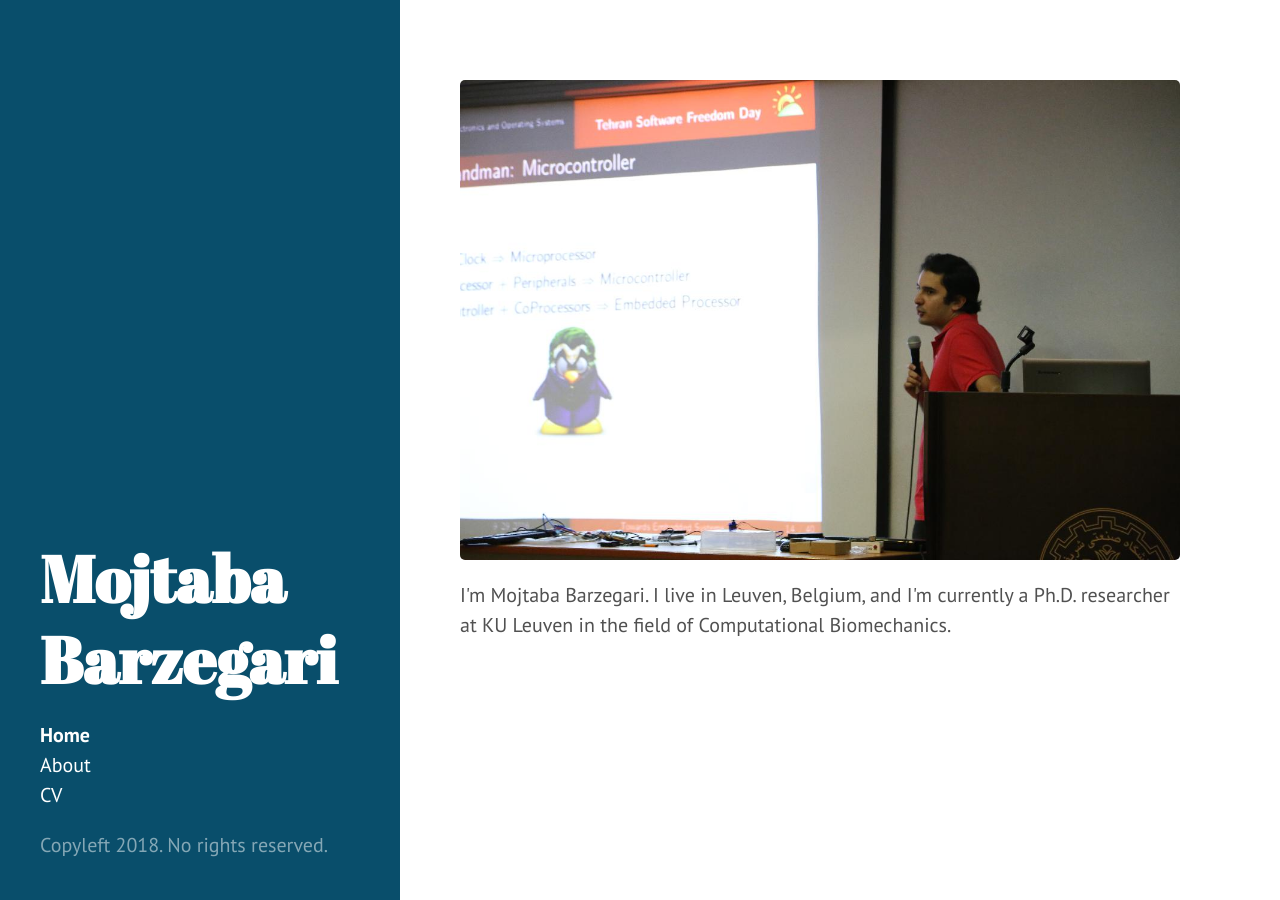
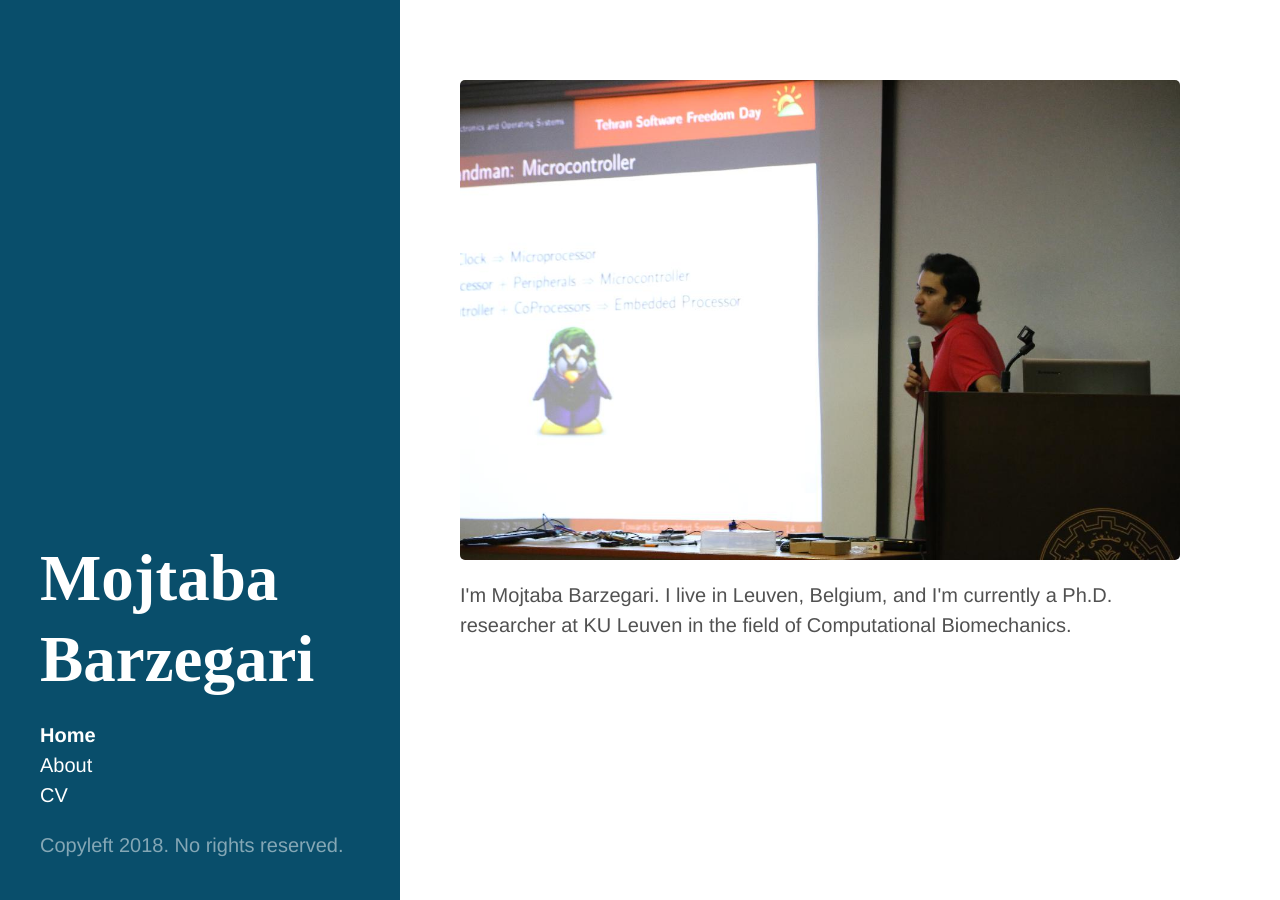
Before and after one commit to mbarzegary/mbarzegary.github.io, a Jekyll site: the page built from index.html, in a window 1280 px wide. Built offline with Jekyll 4.4.1, drawn with Linux system fonts in a browser that asks for light colours; some web fonts are replaced; Markdown is read by kramdown in place of the engine named in the settings; the list of posts is cut into pages by our own code.

Commit message:
fixing font issue

```diff
--- a/_includes/head.html
+++ b/_includes/head.html
@@ -18,7 +18,8 @@
   <link rel="stylesheet" href="/public/css/poole.css">
   <link rel="stylesheet" href="/public/css/syntax.css">
   <link rel="stylesheet" href="/public/css/hyde.css">
-  <link rel="stylesheet" href="http://fonts.googleapis.com/css?family=PT+Sans:400,400italic,700|Abril+Fatface">
+  <!-- <link rel="stylesheet" href="https://fonts.googleapis.com/css?family=PT+Sans:400,400italic,700|Abril+Fatface"> -->
+  <link rel="stylesheet" href="/public/css/font.css">
 
   <!-- Icons -->
   <link rel="apple-touch-icon-precomposed" sizes="144x144" href="/public/apple-touch-icon-144-precomposed.png">
--- /dev/null
+++ b/public/css/font.css
@@ -0,0 +1,112 @@
+/* latin-ext */
+@font-face {
+    font-family: 'Abril Fatface';
+    font-style: normal;
+    font-weight: 400;
+    src: local('Abril Fatface'), local('AbrilFatface-Regular'), url(https://fonts.gstatic.com/s/abrilfatface/v9/zOL64pLDlL1D99S8g8PtiKchq-lmjdLh.woff2) format('woff2');
+    unicode-range: U+0100-024F, U+0259, U+1E00-1EFF, U+2020, U+20A0-20AB, U+20AD-20CF, U+2113, U+2C60-2C7F, U+A720-A7FF;
+  }
+  /* latin */
+  @font-face {
+    font-family: 'Abril Fatface';
+    font-style: normal;
+    font-weight: 400;
+    src: local('Abril Fatface'), local('AbrilFatface-Regular'), url(https://fonts.gstatic.com/s/abrilfatface/v9/zOL64pLDlL1D99S8g8PtiKchq-dmjQ.woff2) format('woff2');
+    unicode-range: U+0000-00FF, U+0131, U+0152-0153, U+02BB-02BC, U+02C6, U+02DA, U+02DC, U+2000-206F, U+2074, U+20AC, U+2122, U+2191, U+2193, U+2212, U+2215, U+FEFF, U+FFFD;
+  }
+  /* cyrillic-ext */
+  @font-face {
+    font-family: 'PT Sans';
+    font-style: italic;
+    font-weight: 400;
+    src: local('PT Sans Italic'), local('PTSans-Italic'), url(https://fonts.gstatic.com/s/ptsans/v9/jizYRExUiTo99u79D0e0ysmIEDQ.woff2) format('woff2');
+    unicode-range: U+0460-052F, U+1C80-1C88, U+20B4, U+2DE0-2DFF, U+A640-A69F, U+FE2E-FE2F;
+  }
+  /* cyrillic */
+  @font-face {
+    font-family: 'PT Sans';
+    font-style: italic;
+    font-weight: 400;
+    src: local('PT Sans Italic'), local('PTSans-Italic'), url(https://fonts.gstatic.com/s/ptsans/v9/jizYRExUiTo99u79D0e0w8mIEDQ.woff2) format('woff2');
+    unicode-range: U+0400-045F, U+0490-0491, U+04B0-04B1, U+2116;
+  }
+  /* latin-ext */
+  @font-face {
+    font-family: 'PT Sans';
+    font-style: italic;
+    font-weight: 400;
+    src: local('PT Sans Italic'), local('PTSans-Italic'), url(https://fonts.gstatic.com/s/ptsans/v9/jizYRExUiTo99u79D0e0ycmIEDQ.woff2) format('woff2');
+    unicode-range: U+0100-024F, U+0259, U+1E00-1EFF, U+2020, U+20A0-20AB, U+20AD-20CF, U+2113, U+2C60-2C7F, U+A720-A7FF;
+  }
+  /* latin */
+  @font-face {
+    font-family: 'PT Sans';
+    font-style: italic;
+    font-weight: 400;
+    src: local('PT Sans Italic'), local('PTSans-Italic'), url(https://fonts.gstatic.com/s/ptsans/v9/jizYRExUiTo99u79D0e0x8mI.woff2) format('woff2');
+    unicode-range: U+0000-00FF, U+0131, U+0152-0153, U+02BB-02BC, U+02C6, U+02DA, U+02DC, U+2000-206F, U+2074, U+20AC, U+2122, U+2191, U+2193, U+2212, U+2215, U+FEFF, U+FFFD;
+  }
+  /* cyrillic-ext */
+  @font-face {
+    font-family: 'PT Sans';
+    font-style: normal;
+    font-weight: 400;
+    src: local('PT Sans'), local('PTSans-Regular'), url(https://fonts.gstatic.com/s/ptsans/v9/jizaRExUiTo99u79D0-ExdGM.woff2) format('woff2');
+    unicode-range: U+0460-052F, U+1C80-1C88, U+20B4, U+2DE0-2DFF, U+A640-A69F, U+FE2E-FE2F;
+  }
+  /* cyrillic */
+  @font-face {
+    font-family: 'PT Sans';
+    font-style: normal;
+    font-weight: 400;
+    src: local('PT Sans'), local('PTSans-Regular'), url(https://fonts.gstatic.com/s/ptsans/v9/jizaRExUiTo99u79D0aExdGM.woff2) format('woff2');
+    unicode-range: U+0400-045F, U+0490-0491, U+04B0-04B1, U+2116;
+  }
+  /* latin-ext */
+  @font-face {
+    font-family: 'PT Sans';
+    font-style: normal;
+    font-weight: 400;
+    src: local('PT Sans'), local('PTSans-Regular'), url(https://fonts.gstatic.com/s/ptsans/v9/jizaRExUiTo99u79D0yExdGM.woff2) format('woff2');
+    unicode-range: U+0100-024F, U+0259, U+1E00-1EFF, U+2020, U+20A0-20AB, U+20AD-20CF, U+2113, U+2C60-2C7F, U+A720-A7FF;
+  }
+  /* latin */
+  @font-face {
+    font-family: 'PT Sans';
+    font-style: normal;
+    font-weight: 400;
+    src: local('PT Sans'), local('PTSans-Regular'), url(https://fonts.gstatic.com/s/ptsans/v9/jizaRExUiTo99u79D0KExQ.woff2) format('woff2');
+    unicode-range: U+0000-00FF, U+0131, U+0152-0153, U+02BB-02BC, U+02C6, U+02DA, U+02DC, U+2000-206F, U+2074, U+20AC, U+2122, U+2191, U+2193, U+2212, U+2215, U+FEFF, U+FFFD;
+  }
+  /* cyrillic-ext */
+  @font-face {
+    font-family: 'PT Sans';
+    font-style: normal;
+    font-weight: 700;
+    src: local('PT Sans Bold'), local('PTSans-Bold'), url(https://fonts.gstatic.com/s/ptsans/v9/jizfRExUiTo99u79B_mh0OOtLQ0Z.woff2) format('woff2');
+    unicode-range: U+0460-052F, U+1C80-1C88, U+20B4, U+2DE0-2DFF, U+A640-A69F, U+FE2E-FE2F;
+  }
+  /* cyrillic */
+  @font-face {
+    font-family: 'PT Sans';
+    font-style: normal;
+    font-weight: 700;
+    src: local('PT Sans Bold'), local('PTSans-Bold'), url(https://fonts.gstatic.com/s/ptsans/v9/jizfRExUiTo99u79B_mh0OqtLQ0Z.woff2) format('woff2');
+    unicode-range: U+0400-045F, U+0490-0491, U+04B0-04B1, U+2116;
+  }
+  /* latin-ext */
+  @font-face {
+    font-family: 'PT Sans';
+    font-style: normal;
+    font-weight: 700;
+    src: local('PT Sans Bold'), local('PTSans-Bold'), url(https://fonts.gstatic.com/s/ptsans/v9/jizfRExUiTo99u79B_mh0OCtLQ0Z.woff2) format('woff2');
+    unicode-range: U+0100-024F, U+0259, U+1E00-1EFF, U+2020, U+20A0-20AB, U+20AD-20CF, U+2113, U+2C60-2C7F, U+A720-A7FF;
+  }
+  /* latin */
+  @font-face {
+    font-family: 'PT Sans';
+    font-style: normal;
+    font-weight: 700;
+    src: local('PT Sans Bold'), local('PTSans-Bold'), url(https://fonts.gstatic.com/s/ptsans/v9/jizfRExUiTo99u79B_mh0O6tLQ.woff2) format('woff2');
+    unicode-range: U+0000-00FF, U+0131, U+0152-0153, U+02BB-02BC, U+02C6, U+02DA, U+02DC, U+2000-206F, U+2074, U+20AC, U+2122, U+2191, U+2193, U+2212, U+2215, U+FEFF, U+FFFD;
+  }
```
Also changed, not shown: 6 other files.
